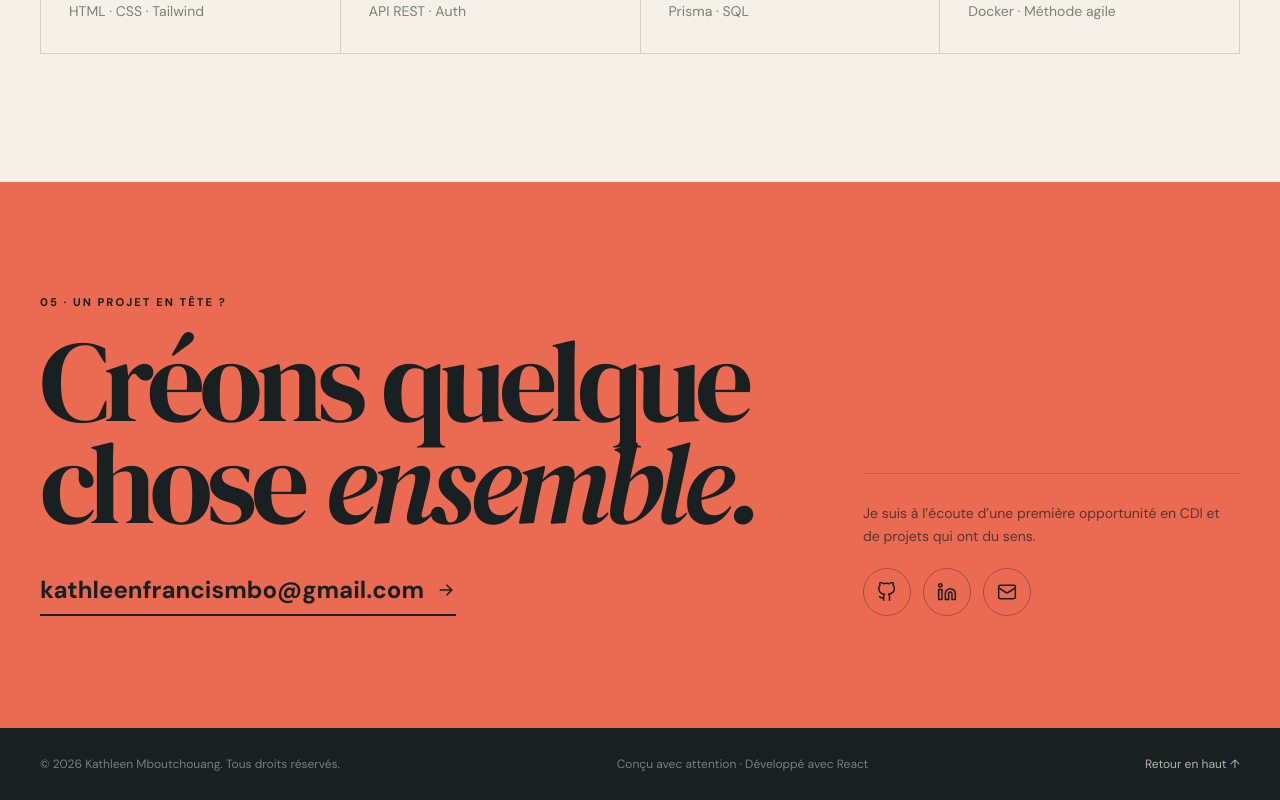
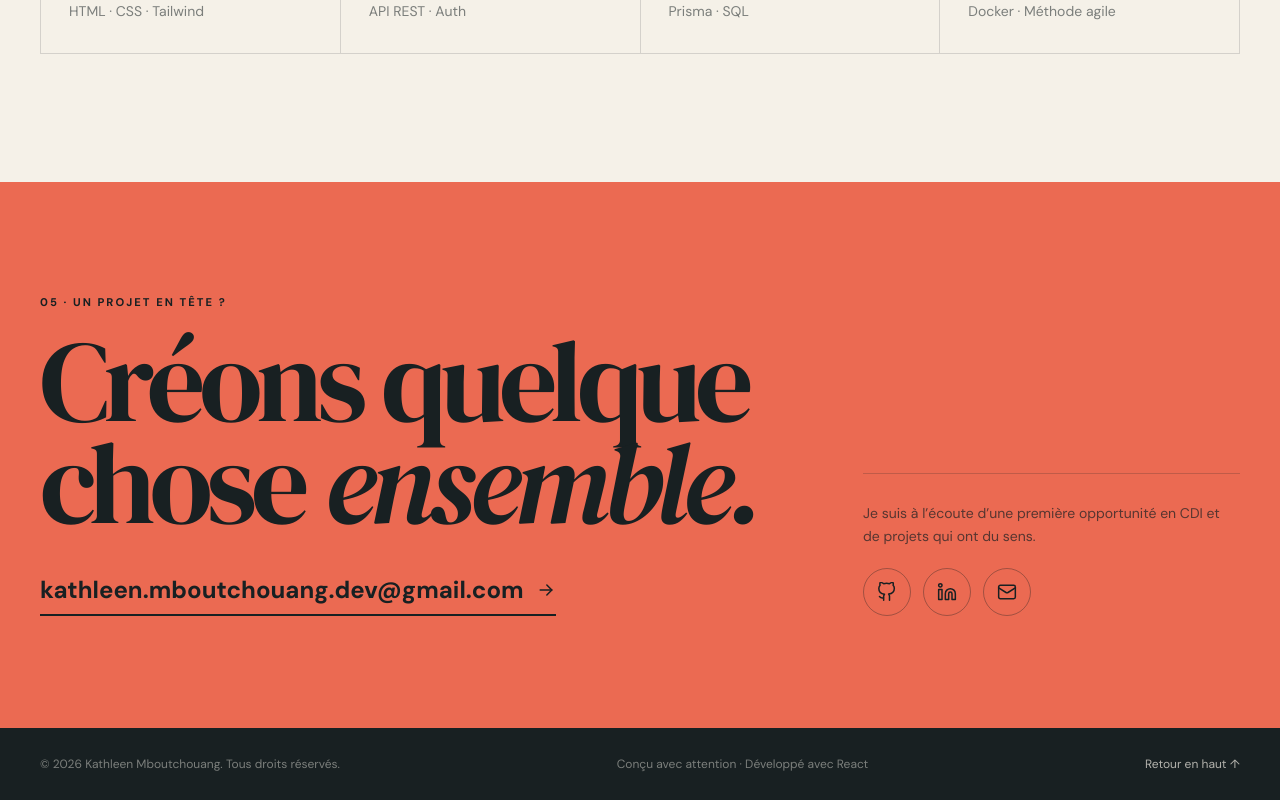
Before and after one commit to KathleenFrancis/Portfolio, a React (Vite) app: page / in a window 1280 px wide. Shown: the part 5535-6335 px from the top of the page. Built offline with nearby package versions, Linux system fonts and the light colour scheme.

Commit message:
Changer email + details CSS

```diff
--- a/src/components/Header.tsx
+++ b/src/components/Header.tsx
@@ -25,7 +25,7 @@ function Header() {
   return (
     <header className="fixed inset-x-0 top-0 z-50 border-b border-ink/10 bg-cream/90 backdrop-blur-md">
       <nav
-        className="page-container flex h-[72px] items-center justify-between"
+        className="page-container flex h-18 items-center justify-between"
         aria-label="Navigation principale"
       >
         <a
--- a/src/data/profile.ts
+++ b/src/data/profile.ts
@@ -1,7 +1,7 @@
 export const profile = {
   name: "Kathleen Mboutchouang",
   initials: "KM",
-  email: "kathleenfrancismbo@gmail.com",
+  email: "kathleen.mboutchouang.dev@gmail.com",
   city: "Montréal, Canada",
   github: "https://github.com/KathleenFrancis",
   linkedin: "https://www.linkedin.com/in/kathleen-francis-mbo/",
--- a/src/sections/AboutSection.tsx
+++ b/src/sections/AboutSection.tsx
@@ -1,5 +1,5 @@
+import Icon from "../components/Icon";
 import Section from "../components/Section";
-import Icon from "../components/Icon";
 
 function AboutSection() {
   return (
@@ -18,7 +18,7 @@ function AboutSection() {
     >
       <div className="mt-14 grid gap-12 lg:grid-cols-[1.05fr_1fr] lg:gap-24">
         <div className="relative">
-          <div className="aspect-[4/3] border border-cream/15 bg-[#242b2d] p-6 md:p-10">
+          <div className="aspect-4/3 border border-cream/15 bg-[#242b2d] p-6 md:p-10">
             <div className="flex h-full flex-col justify-between">
               <div className="flex justify-between text-xs uppercase tracking-[0.16em] text-cream/45">
                 <span>01 — Design</span>
@@ -52,9 +52,9 @@ function AboutSection() {
           </p>
           <p className="mt-7 max-w-xl leading-relaxed text-cream/60">
             Mes stages et mon alternance m’ont permis de travailler sur des
-            projets concrets, en collaboration avec des designers,
-            développeurs et équipes métier. J’accorde autant d’importance à
-            la qualité du code qu’à l’expérience finale.
+            projets concrets, en collaboration avec des designers, développeurs
+            et équipes métier. J’accorde autant d’importance à la qualité du
+            code qu’à l’expérience finale.
           </p>
           <div className="mt-10 grid grid-cols-3 border-y border-cream/15 py-6">
             <div>
--- a/src/sections/IntroSection.tsx
+++ b/src/sections/IntroSection.tsx
@@ -7,7 +7,7 @@ function IntroSection() {
     <Section
       id="accueil"
       spacing={false}
-      className="relative min-h-[820px] pb-0 pt-32 md:min-h-[760px] md:pb-0 md:pt-44"
+      className="relative min-h-205 pb-0 pt-32 md:min-h-190 md:pb-0 md:pt-44"
       containerClassName="relative"
     >
       <div className="hero-grid absolute inset-0 opacity-40" />
```
